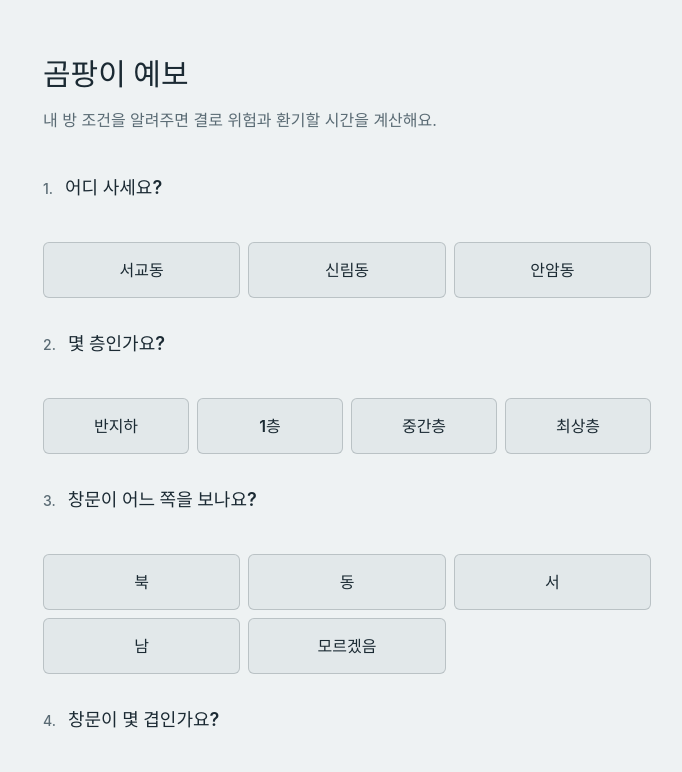
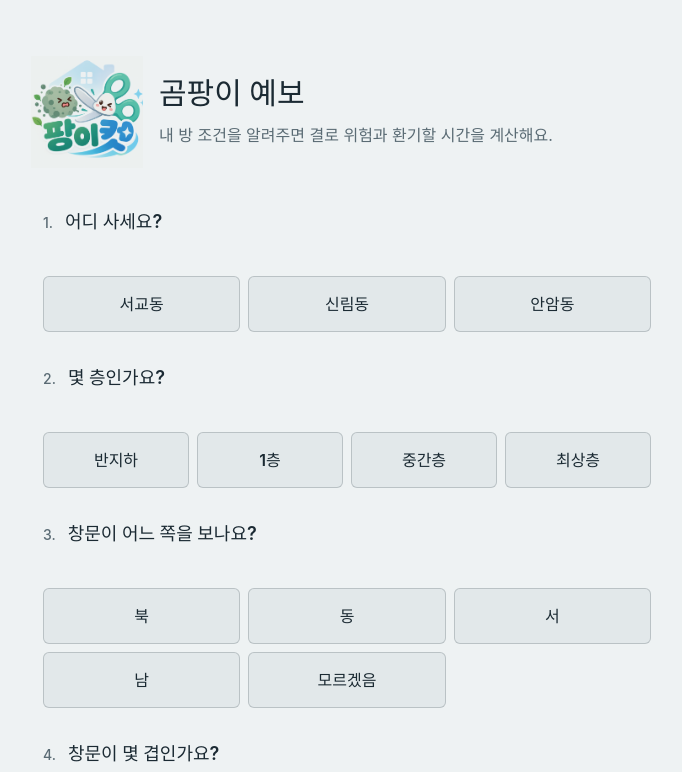
Before and after one commit to lee-s-ddagari/frontend, a React (Vite) app: page / in a window 1280 px wide. Shown: the top 772 px of the page, without its empty margins (293-975 px from the left). Built offline with nearby package versions, Linux system fonts and the light colour scheme.

Commit message:
팡이컷 로고 적용

```diff
--- a/src/App.tsx
+++ b/src/App.tsx
@@ -1,4 +1,5 @@
 import { useEffect, useMemo, useState } from 'react';
+import BrandLogo from './components/BrandLogo';
 import CalculationDetails from './components/CalculationDetails';
 import ComparePanel from './components/ComparePanel';
 import DemoControls from './components/DemoControls';
@@ -129,8 +130,11 @@ function App() {
           demoEnabled ? 'pb-36 sm:pb-36' : ''
         }`}
       >
-        <header className="flex flex-col gap-1 border-b border-ink/20 pb-5 sm:flex-row sm:items-end sm:justify-between">
-          <h1 className="text-2xl font-semibold">곰팡이 예보</h1>
+        <header className="flex flex-col gap-2 border-b border-ink/20 pb-5 sm:flex-row sm:items-center sm:justify-between">
+          <div className="flex items-center gap-3">
+            <BrandLogo className="-ml-2" />
+            <h1 className="text-2xl font-semibold">곰팡이 예보</h1>
+          </div>
           <button
             type="button"
             className="group inline-flex cursor-pointer items-center gap-1 self-start text-sm text-ink-muted sm:self-auto"
--- /dev/null
+++ b/src/components/BrandLogo.tsx
@@ -0,0 +1,26 @@
+interface BrandLogoProps {
+  size?: 'compact' | 'large';
+  className?: string;
+}
+
+const SIZE_CLASSES = {
+  compact: 'h-16 w-16',
+  large: 'h-24 w-24 sm:h-28 sm:w-28',
+} as const;
+
+export default function BrandLogo({
+  size = 'compact',
+  className = '',
+}: BrandLogoProps) {
+  return (
+    <div
+      className={`shrink-0 overflow-hidden ${SIZE_CLASSES[size]} ${className}`}
+    >
+      <img
+        src="/pangicut-logo.png"
+        alt="팡이컷 로고"
+        className="h-full w-full scale-[1.18] object-contain mix-blend-multiply"
+      />
+    </div>
+  );
+}
--- a/src/components/Onboarding.tsx
+++ b/src/components/Onboarding.tsx
@@ -1,4 +1,5 @@
 import { useState, type FormEvent } from 'react';
+import BrandLogo from './BrandLogo';
 import {
   MOCK_LOCATIONS,
   type MockLocationId,
@@ -159,13 +160,16 @@ export default function Onboarding({
   return (
     <main className="min-h-screen bg-surface text-ink">
       <div className="mx-auto w-full max-w-2xl px-5 py-10 sm:px-8 sm:py-14">
-        <header className="mb-10">
-          <h1 className="text-3xl font-semibold leading-tight">곰팡이 예보</h1>
-          <p className="mt-3 text-base leading-7 text-ink-muted">
-            {editing
-              ? '저장된 지역과 방 조건을 수정해요.'
-              : '내 방 조건을 알려주면 결로 위험과 환기할 시간을 계산해요.'}
-          </p>
+        <header className="mb-10 flex items-center gap-4">
+          <BrandLogo size="large" className="-ml-3" />
+          <div className="min-w-0">
+            <h1 className="text-3xl font-semibold leading-tight">곰팡이 예보</h1>
+            <p className="mt-2 text-base leading-7 text-ink-muted">
+              {editing
+                ? '저장된 지역과 방 조건을 수정해요.'
+                : '내 방 조건을 알려주면 결로 위험과 환기할 시간을 계산해요.'}
+            </p>
+          </div>
         </header>
 
         <form className="space-y-8" onSubmit={handleSubmit}>
```
Also changed, not shown: public/pangicut-logo.png (added).
